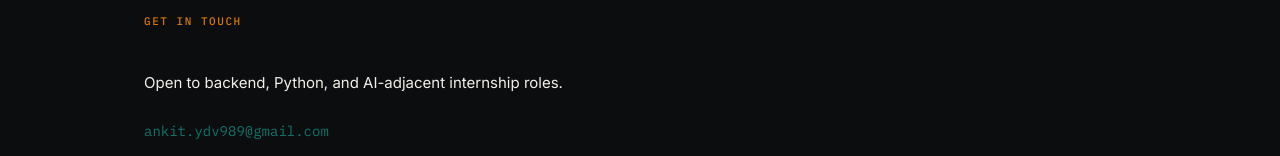
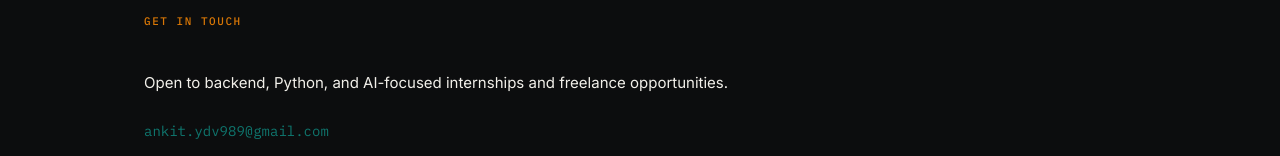
Before and after one commit to Ankit-Yadav-03/portfolio, a plain HTML site: page index.html in a window 1280 px wide. Shown: the part 3436-3592 px from the top of the page. Drawn offline with Linux system fonts and the light colour scheme.

```diff
--- a/index.html
+++ b/index.html
@@ -263,7 +263,7 @@
     <!-- Contact -->
     <section id="contact" class="section reveal">
       <h2>Get in touch</h2>
-      <p class="about-text">Open to backend, Python, and AI-adjacent internship roles.</p>
+      <p class="about-text">Open to backend, Python, and AI-focused internships and freelance opportunities.</p>
       <div class="contact-links">
         <a href="mailto:ankit.ydv989@gmail.com">ankit.ydv989@gmail.com</a>
         <a href="https://github.com/ankit-yadav-03" target="_blank" rel="noopener">github.com/ankit-yadav-03</a>
```
